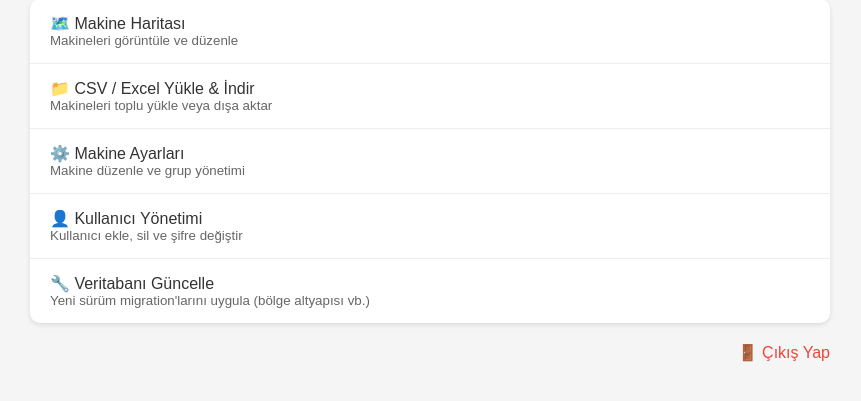
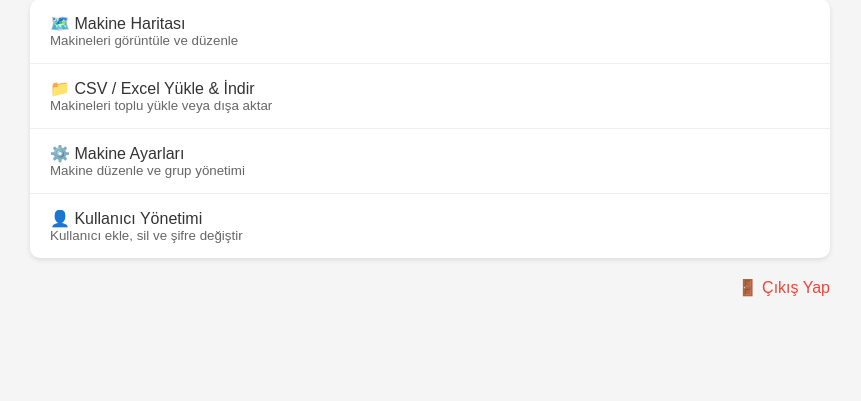
Before and after one commit to baroyurt/Kemal, a PHP site: page /dashboard.php in a window 1280 px wide. Shown: the part 139-540 px from the top of the page, without its empty margins (210-1071 px from the left). Run offline with PHP 8.4, Linux system fonts and the light colour scheme; a user stored in the database is signed in.

Commit message:
update_database.php: mysqli exception yakala + dashboard linkini kaldır
Co-authored-by: baroyurt <251450319+baroyurt@users.noreply.github.com>

```diff
--- a/casino-map/dashboard.php
+++ b/casino-map/dashboard.php
@@ -128,13 +128,6 @@ $username = $_SESSION['username'];
                         <small style="color: #666; display: block;">Kullanıcı ekle, sil ve şifre değiştir</small>
                     </a>
                 </div>
-
-                <div class="menu-item">
-                    <a href="update_database.php">
-                        🔧 Veritabanı Güncelle
-                        <small style="color: #666; display: block;">Yeni sürüm migration'larını uygula (bölge altyapısı vb.)</small>
-                    </a>
-                </div>
             <?php endif; ?>
         </div>
 
```
Also changed, not shown: casino-map/update_database.php (+17 -7 lines).
